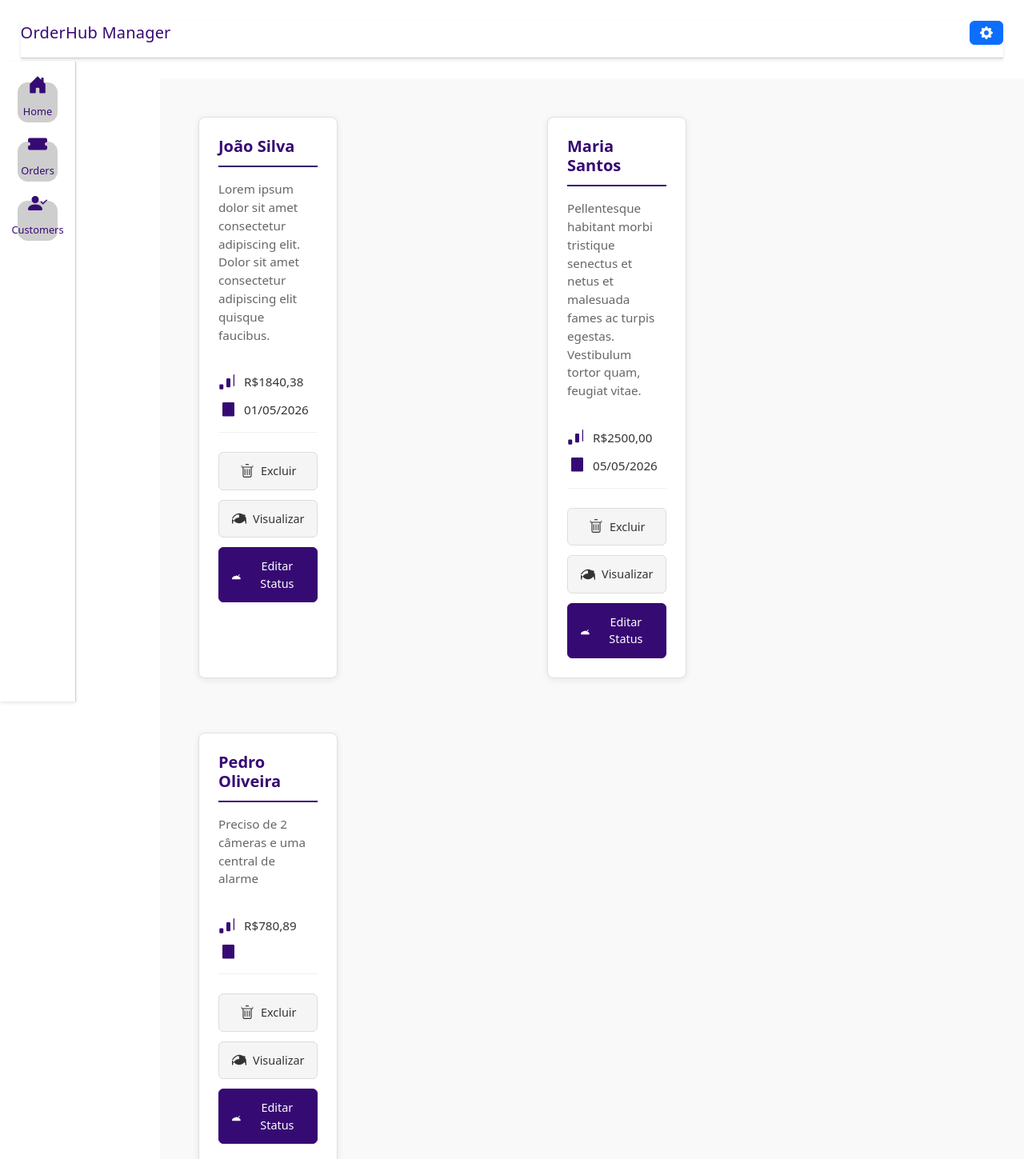
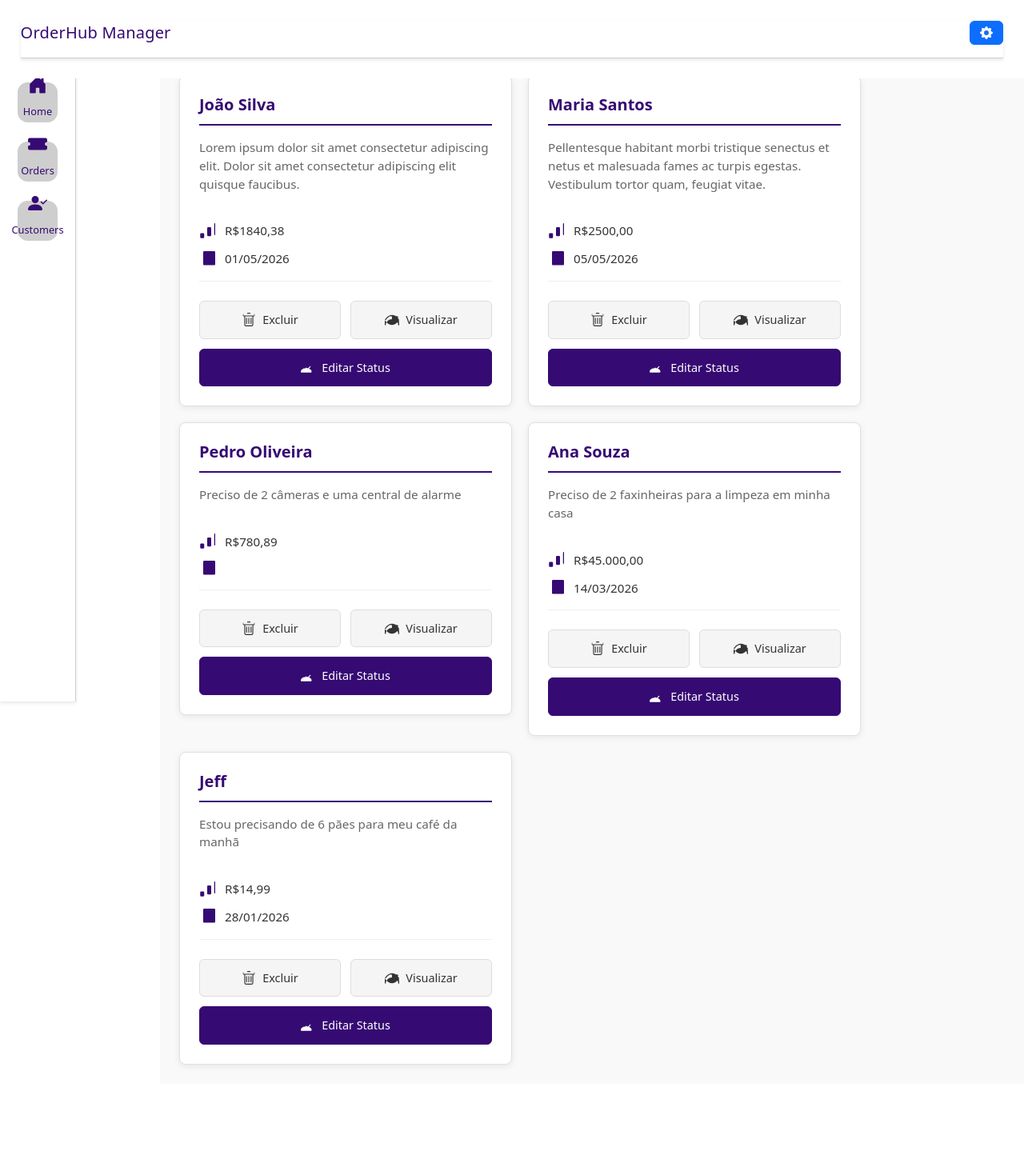
Before and after one commit to Noma-Foundation/Solvi, a website built with Vite: page orderhub/frontend/index.html in a window 1280 px wide. Shown: the top 1449 px of the page at 80% size. After the commit the page ends 1355 px from the top, so only its background shows below. Built offline with nearby package versions, Linux system fonts and the light colour scheme.

Commit message:
Update user interface and bug correction

```diff
--- a/orderhub/frontend/index.html
+++ b/orderhub/frontend/index.html
@@ -92,7 +92,7 @@
         </aside>
         <main>
             <template id="ticket-template">
-                <div class="tickets-container">
+                <div>
                     <div class="ticket">
                         <div class="ticket-header">
                             <h3 class="ticket-title">Nome do Cliente</h3>
--- a/orderhub/frontend/src/app.css
+++ b/orderhub/frontend/src/app.css
@@ -1,4 +1,5 @@
 .header-container {
+    z-index: 1;
     display: flex;
     margin: 2%;
     justify-content: space-between;
--- a/orderhub/frontend/src/main.js
+++ b/orderhub/frontend/src/main.js
@@ -2,6 +2,7 @@ import "./settings.css";
 import "./style.css";
 import "./app.css";
 
+// Test tickets
 const ticketsData = [
   {
     title: "João Silva",
@@ -21,6 +22,18 @@ const ticketsData = [
     title: "Pedro Oliveira",
     description: "Preciso de 2 câmeras e uma central de alarme",
     simulation: "R$780,89",
+  },
+  {
+    title: "Ana Souza",
+    description: "Preciso de 2 faxinheiras para a limpeza em minha casa",
+    simulation: "R$45.000,00",
+    date: "14/03/2026",
+  },
+  {
+    title: "Jeff",
+    description: "Estou precisando de 6 pães para meu café da manhã",
+    simulation: "R$14,99",
+    date: "28/01/2026",
   },
 ];
 
--- a/orderhub/frontend/src/style.css
+++ b/orderhub/frontend/src/style.css
@@ -11,7 +11,11 @@ body {
 }
 
 header {
-    flex-shrink: 0;
+    position: fixed;
+    left: 0;
+    right: 0;
+    z-index: 100;
+    background-color: white;
 }
 
 aside {
@@ -33,6 +37,7 @@ main {
     margin-left: 200px;
     overflow: auto;
     background-color: #f9f9f9;
+    margin-top: 70px;
 }
 
 h1 {
```
Also changed, not shown: orderhub/frontend/dist/index.html, 4 other files.
